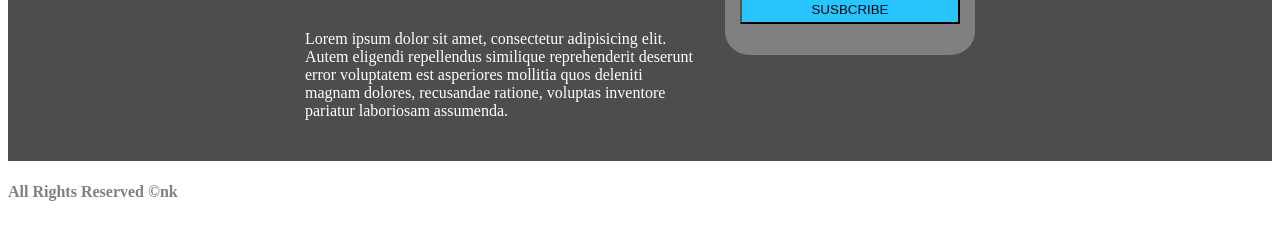
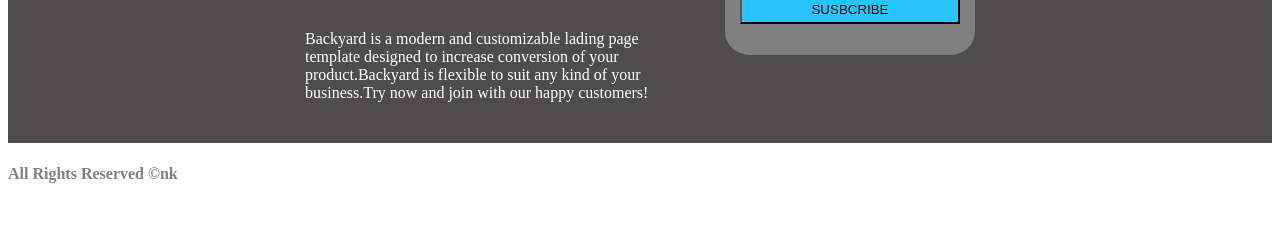
Before and after one commit to coralramirez/backyard, a plain HTML site: page index.html in a window 1280 px wide. Shown: the part 288-528 px from the top of the page. Drawn offline with Linux system fonts and the light colour scheme.

Commit message:
modifique

```diff
--- a/index.html
+++ b/index.html
@@ -30,7 +30,7 @@
     <div class="container clearfix">
             <div class="col-8">
                 <h1>Beautiful High <br> Converting Landing <br> Page</h1>
-                <p>Lorem ipsum dolor sit amet, consectetur adipisicing elit. Autem eligendi repellendus similique reprehenderit deserunt error voluptatem est asperiores mollitia quos deleniti magnam dolores, recusandae ratione, voluptas inventore pariatur laboriosam assumenda.</p>
+                <p>Backyard is a modern and customizable lading page template designed to increase conversion of your product.Backyard is flexible to suit any kind of your business.Try now and join with our happy customers!</p>
             </div>
             <div class="col-4">
                 <div class="formulario">
```
